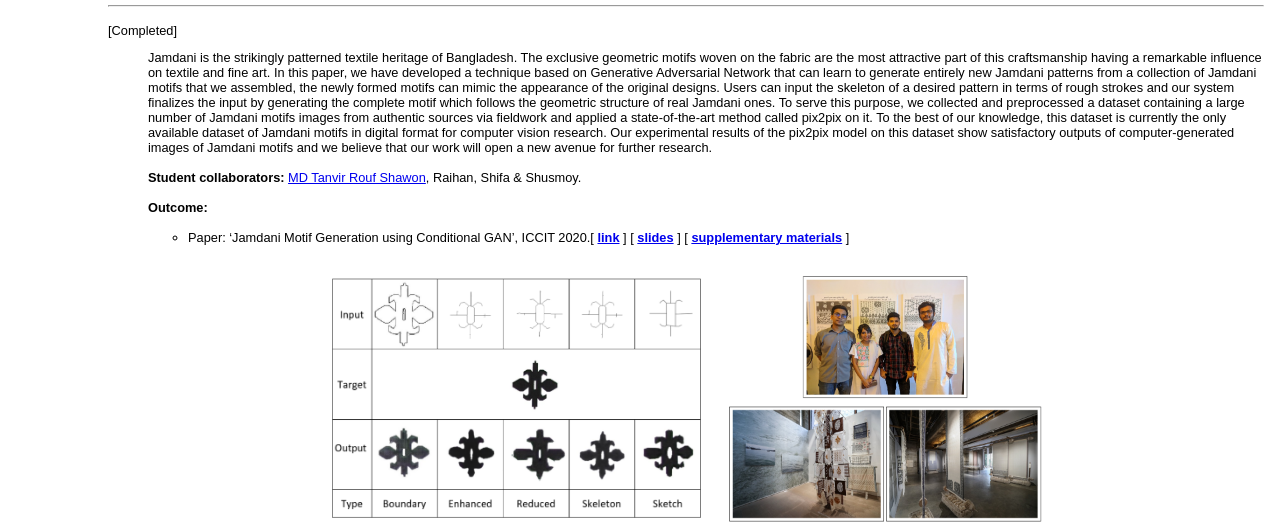
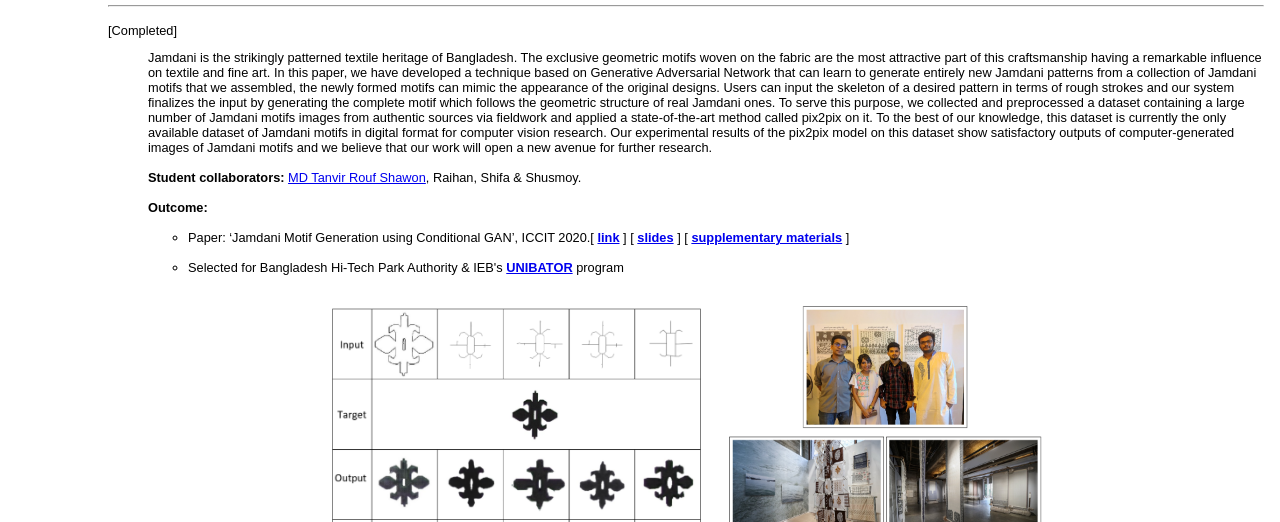
Before and after one commit to imruljubair/imruljubair.github.io, a Jekyll site: the page project/project-page.html, which Jekyll copies as it is, in a window 1280 px wide and 900 px high, scrolled down 1699 px, cut to the strip 0-522 px from the top of the window. Built offline with Jekyll 4.4.1, drawn with Linux system fonts in a browser that asks for light colours.

Commit message:
Update project-page.html

```diff
--- a/project/project-page.html
+++ b/project/project-page.html
@@ -100,7 +100,8 @@ div {
 <br>
 <ul>
 <li>Paper: ‘Jamdani Motif Generation using Conditional GAN’, ICCIT 2020.[ <a href="https://ieeexplore.ieee.org/document/9392654" ; style="font-weight:bold">link</a> ] [ <a href="material/jam.pdf"; style="font-weight:bold">slides</a> ] [ <a href="https://github.com/raihan-tanvir/generative-jamdani"; style="font-weight:bold">supplementary materials</a> ]
-</li>
+</li><br>
+<li>Selected for Bangladesh Hi-Tech Park Authority & IEB's <a href="https://www.unibatorbd.org/results/#:~:text=Jamdani%20motif%20generation%20using%20conditional%20generative%20adversarial%20network"><strong>UNIBATOR</strong></a> program</li>
 </ul>
 </ul>
   </p>
```
